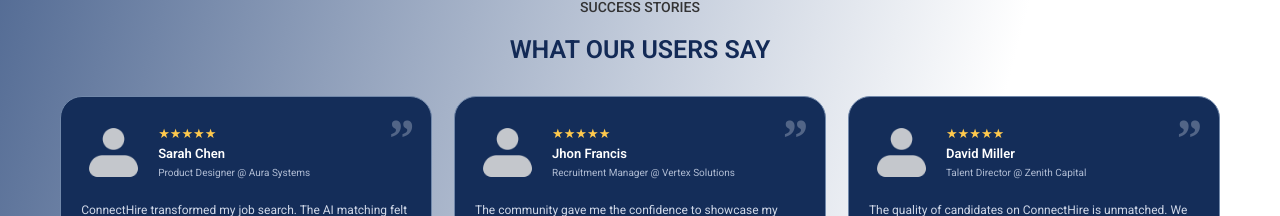
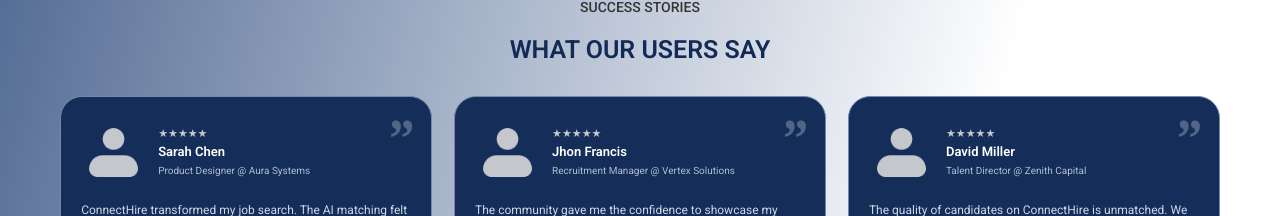
Before and after one commit to indrakumarp0012-hue/prp-portal2.O, a React (Vite) app: page / in a window 1280 px wide. Shown: the part 936-1152 px from the top of the page. Built offline with nearby package versions, Linux system fonts and the light colour scheme.

Commit message:
LandingPage

```diff
--- a/src/Components-LandingPage/LandingPage.css
+++ b/src/Components-LandingPage/LandingPage.css
@@ -425,8 +425,9 @@
 }
 
 .LandingPage-stars {
-  color: #ffc94d;
-  font-size: 13px;
+  color: #c4c7ce;
+  font-size: 11px;
+  line-height: 1;
 }
 
 .LandingPage-person-details h3 {
```
